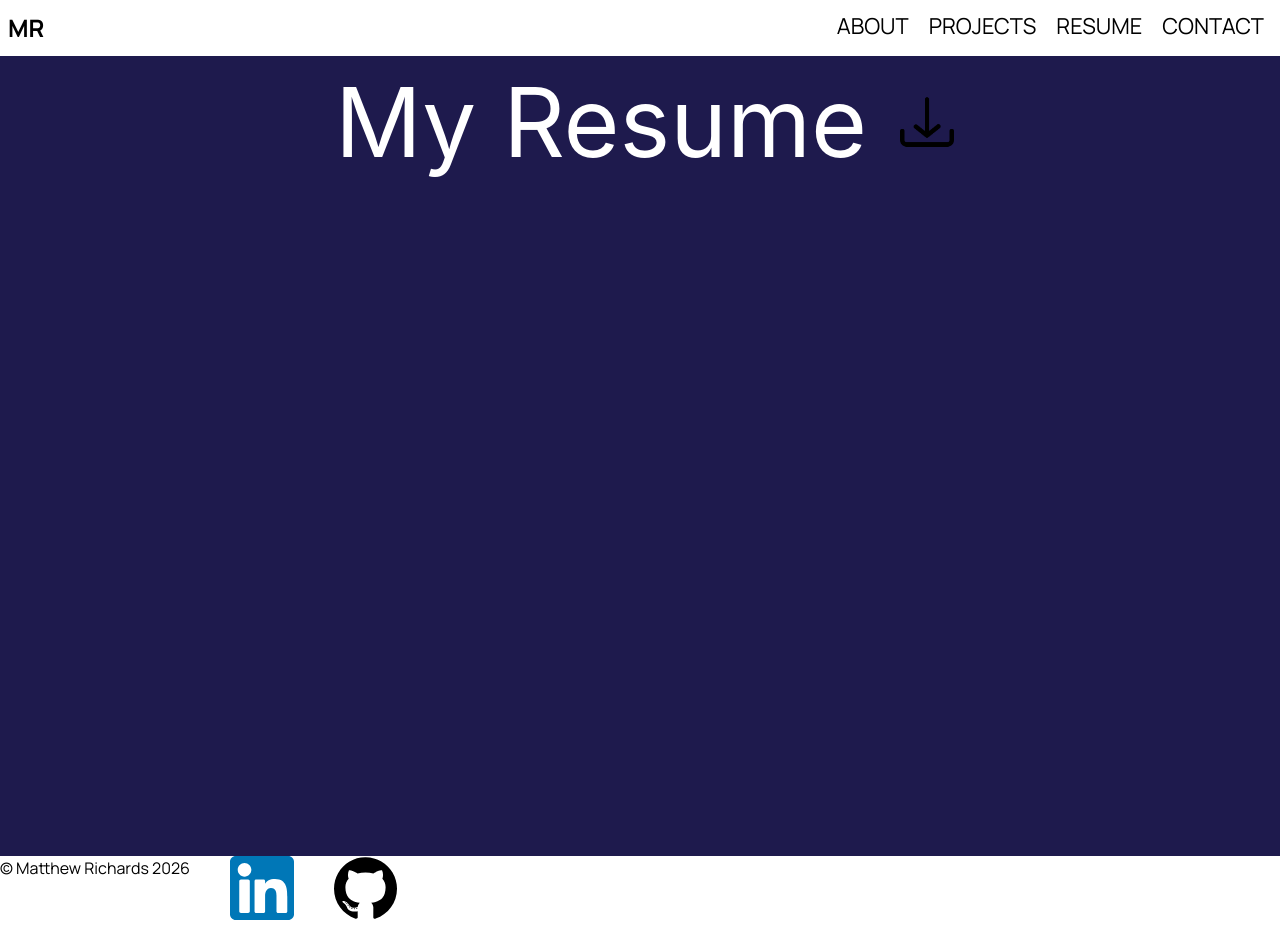
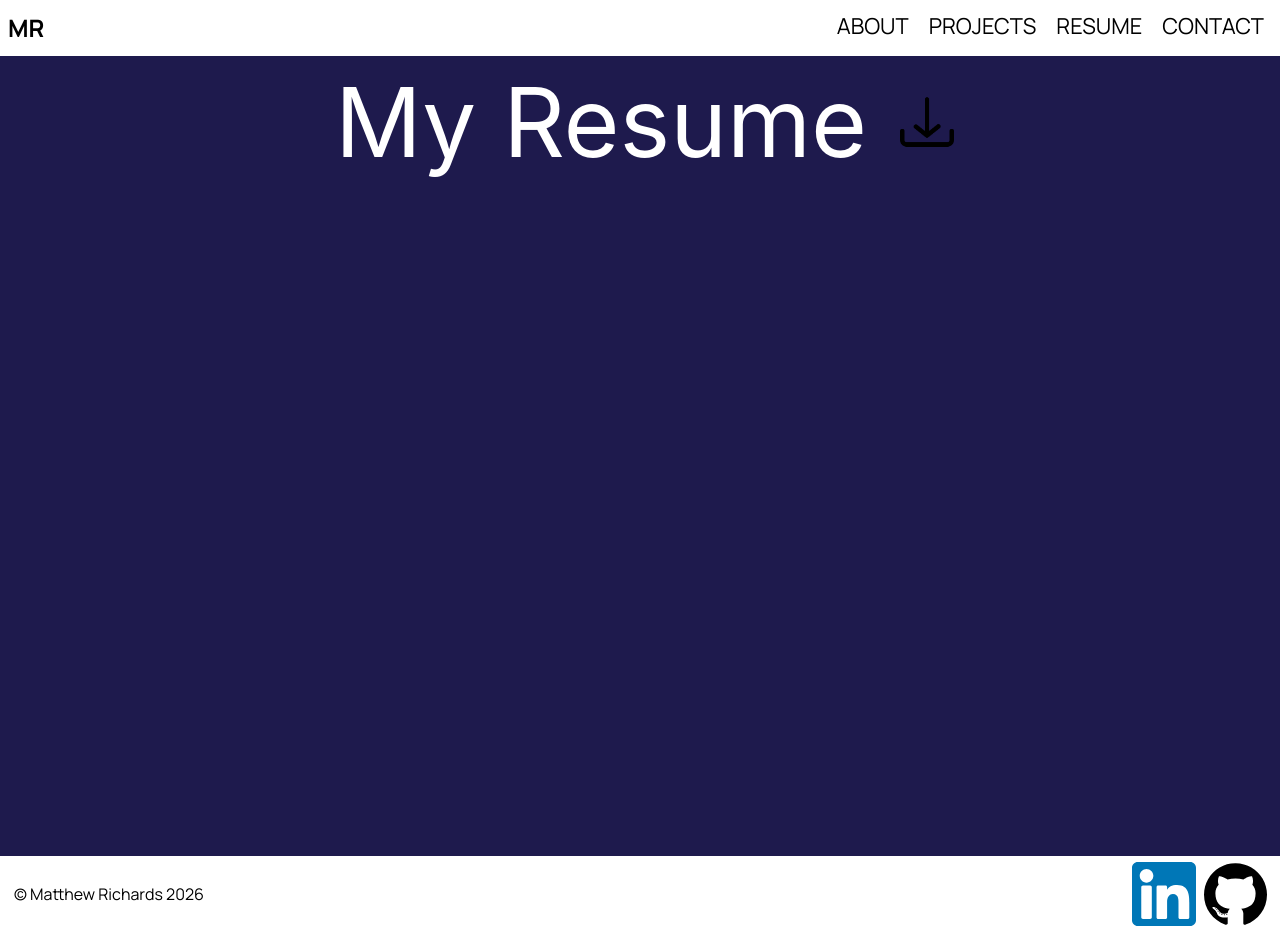
Before and after one commit to matthewrichards234/Personal_Website, a React (Vite) app: page /resume in a window 1280 px wide. Shown: the top 952 px of the page. Built offline with nearby package versions, Linux system fonts and the light colour scheme.

Commit message:
fix layout of footer

```diff
--- a/src/components/Footer.tsx
+++ b/src/components/Footer.tsx
@@ -5,8 +5,9 @@ const Footer = () => {
                   font-manrope
                   font-normal"
     >
-      <div className="flex flex-row gap-10">
-        <p>&copy; Matthew Richards 2026</p>
+      <div className="flex flex-row mt-1.5">
+        <p className="mt-auto mb-auto ml-3.5">&copy; Matthew Richards 2026</p>
+        <div className="flex flex-row gap-2 ml-auto mr-3">
           <a
             href="https://www.linkedin.com/in/matthew-richards234/"
             target="_blank"
@@ -26,6 +27,7 @@ const Footer = () => {
           </a>
         </div>
       </div>
+    </div>
   );
 };
 
```
Lines whose indentation alone changed are shown as unchanged.
